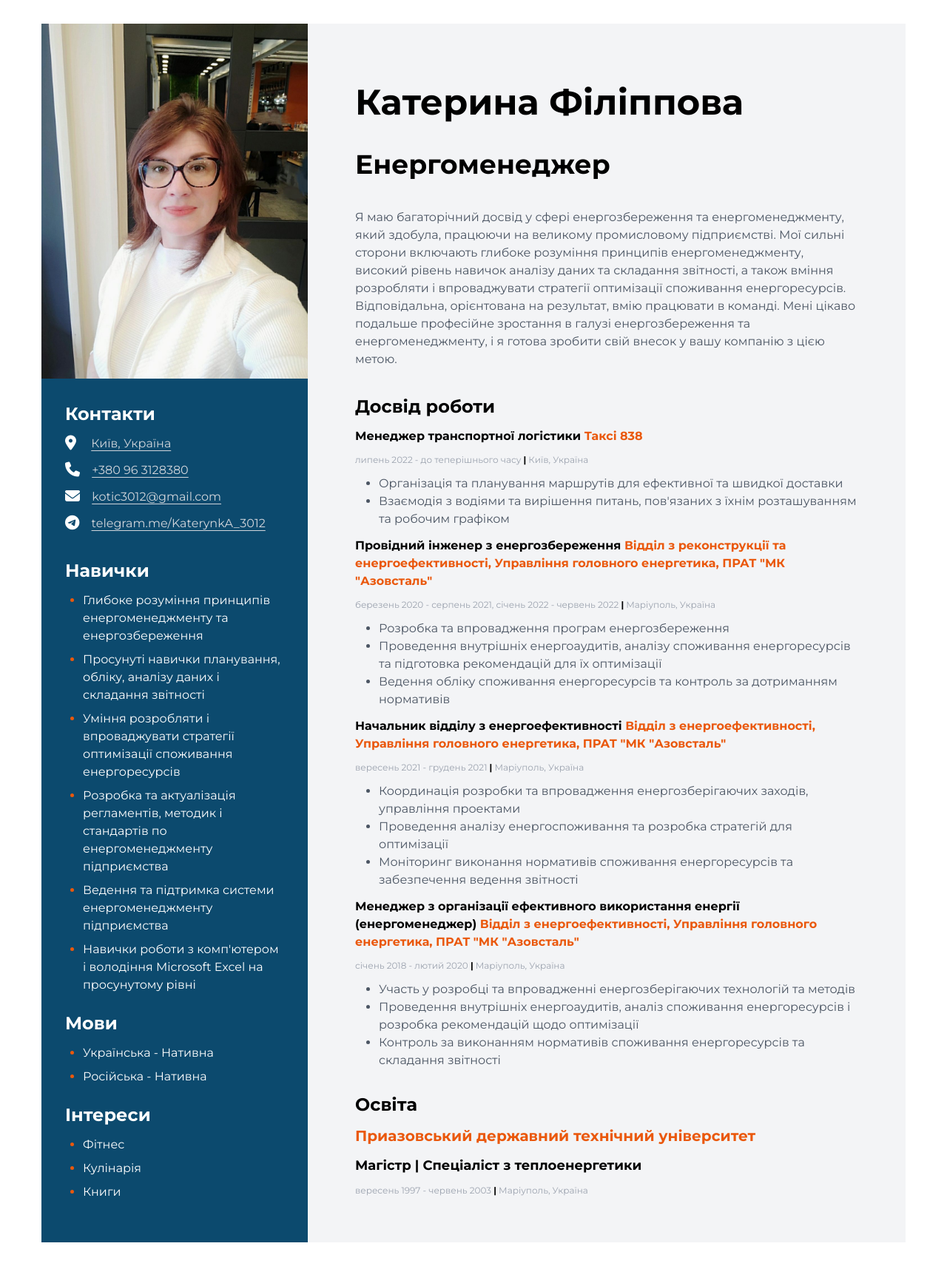
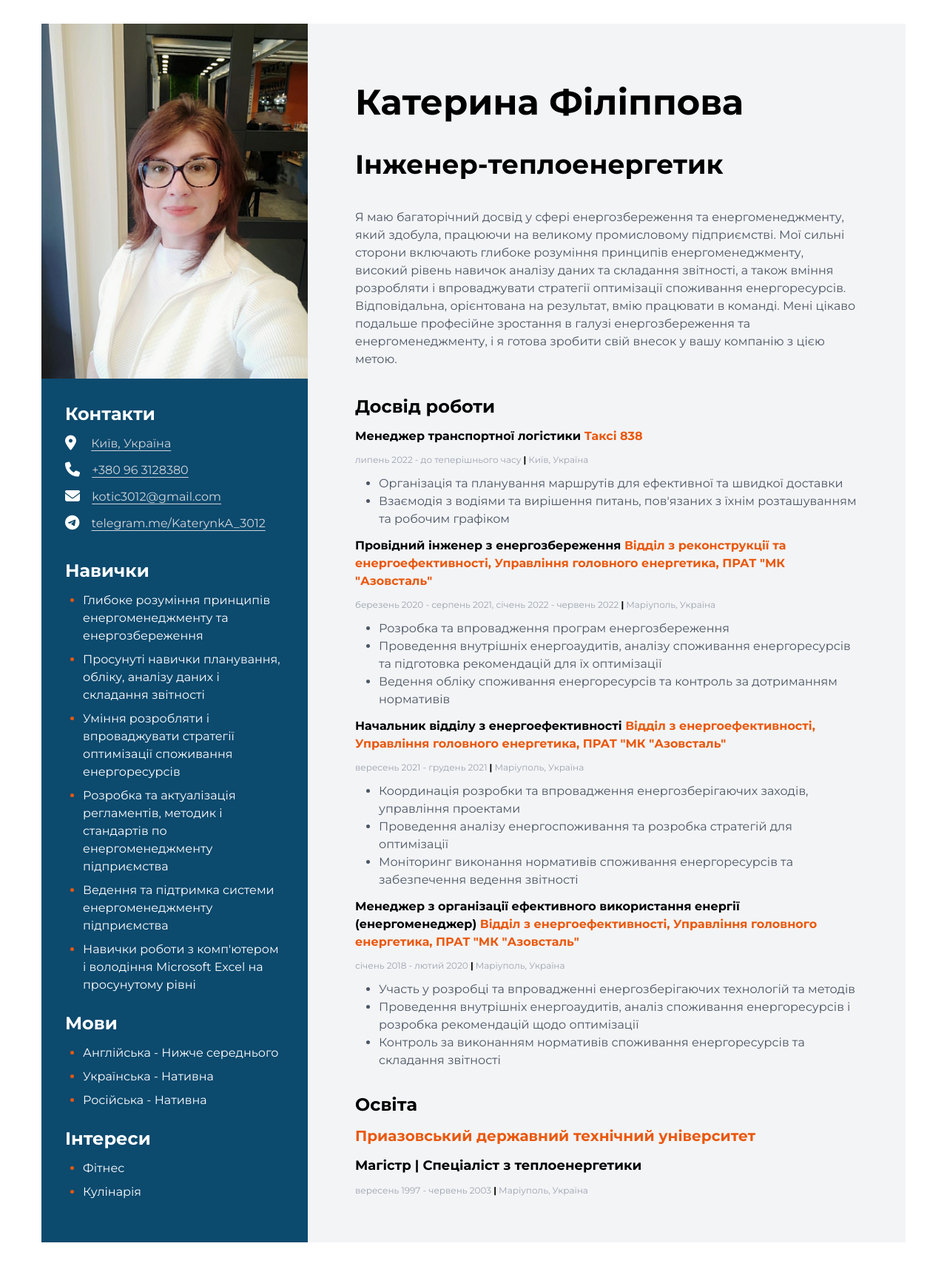
Before and after one commit to jackal7819/resume-kateryna, a plain HTML site: page index.html in a window 1280 px wide. Shown: the whole page at 74% size. Drawn offline with nearby package versions, Linux system fonts and the light colour scheme.

Commit message:
Add english

```diff
--- a/index.html
+++ b/index.html
@@ -28,7 +28,9 @@
 				<!--About-->
 				<article class="mb-9">
 					<h1 class="mb-10 text-5xl font-bold">Катерина Філіппова</h1>
-					<h2 class="mb-10 text-4xl font-bold">Енергоменеджер</h2>
+					<h2 class="mb-10 text-4xl font-bold">
+						Інженер-теплоенергетик
+					</h2>
 					<p class="text-gray-600 w-[680px]">
 						Я маю багаторічний досвід у сфері енергозбереження та
 						енергоменеджменту, який здобула, працюючи на великому
@@ -283,6 +285,11 @@
 						>
 							<li>
 								<span class="text-white"
+									>Англійська - Нижче середнього</span
+								>
+							</li>
+							<li>
+								<span class="text-white"
 									>Українська - Нативна</span
 								>
 							</li>
@@ -305,9 +312,6 @@
 							<li>
 								<p class="text-white">Кулінарія</p>
 							</li>
-							<li>
-								<p class="text-white">Книги</p>
-							</li>
 						</ul>
 					</article>
 				</div>
```
